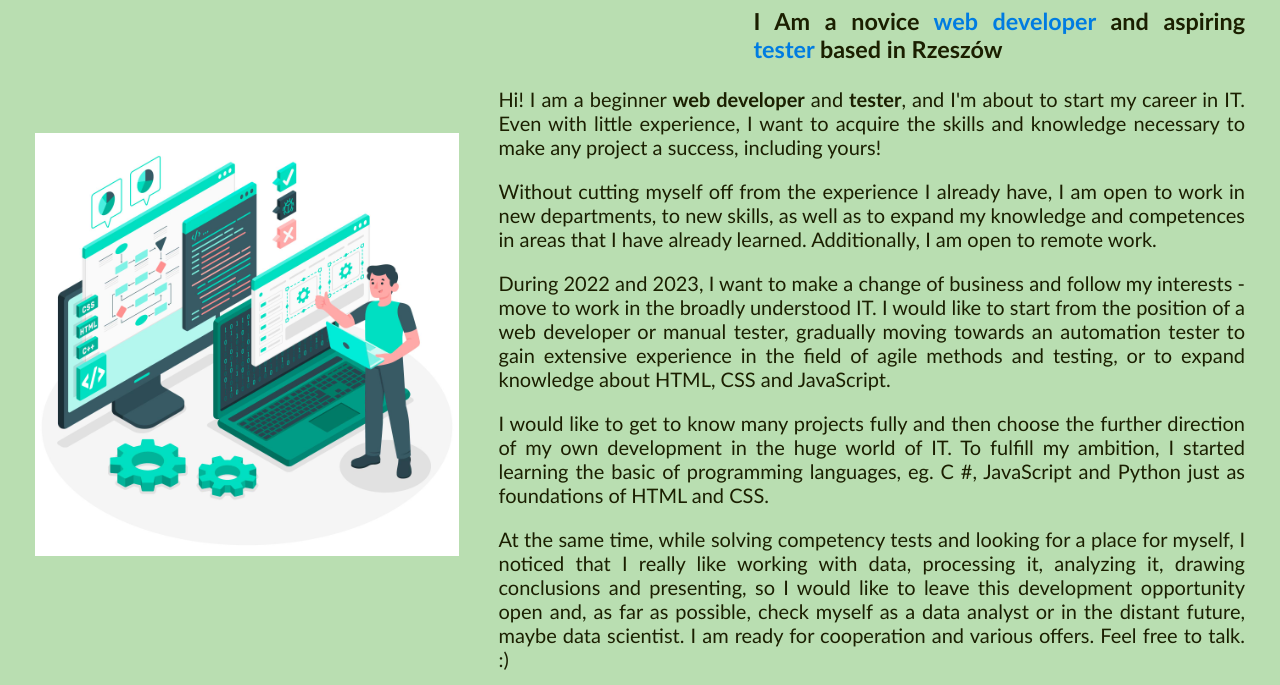
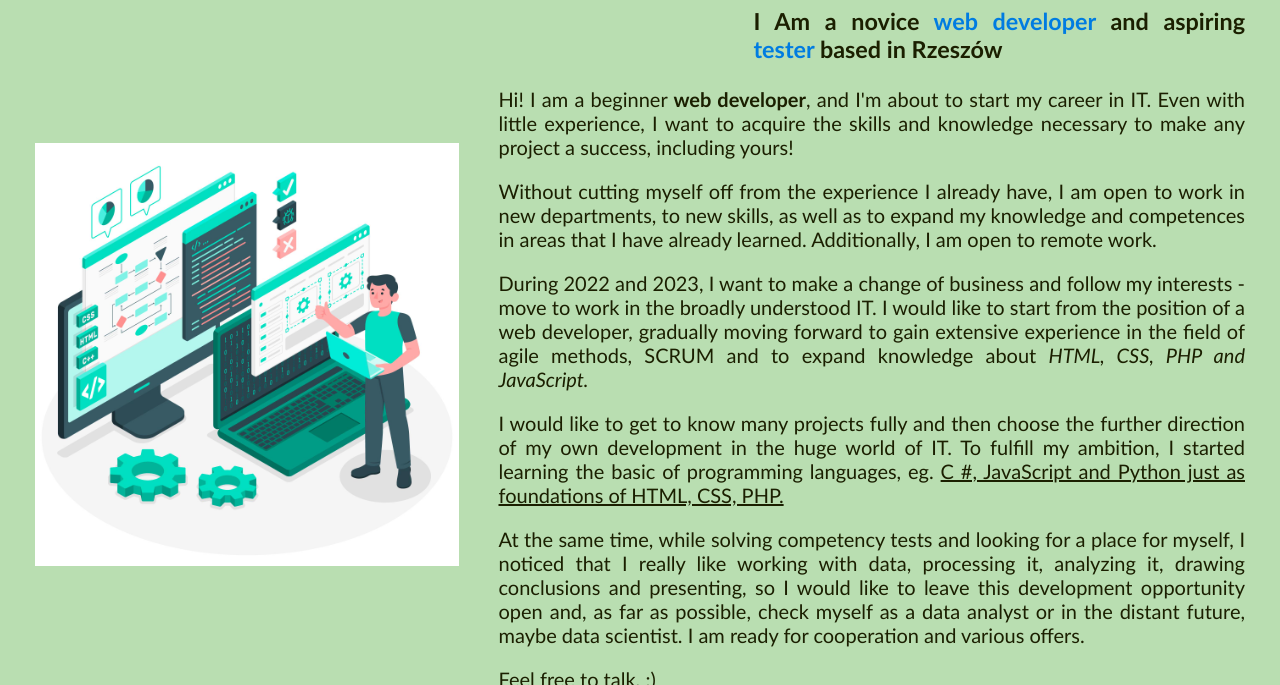
Before and after one commit to MatiMat8/Card, a plain HTML site: page index.html in a window 1280 px wide. Shown: the part 192-877 px from the top of the page. Drawn offline with Linux system fonts and the light colour scheme.

Commit message:
change p

```diff
--- a/index.html
+++ b/index.html
@@ -21,17 +21,23 @@
           <h2>About Me</h2>
           <h3 class="info-headline">I Am a novice <span>web developer</span> and aspiring <span>tester</span> based in Rzeszów</h3>
           <p>
-            Hi! I am a beginner <strong>web developer</strong> and <strong>tester</strong>, and I'm about to start my career in IT. Even with little experience, I&nbsp;want to acquire the skills and knowledge necessary to make any project a success, including yours!
+            Hi! I am a beginner <strong>web developer</strong>, and I'm about to start my career in IT. Even with little experience, I want to acquire the skills and knowledge necessary to make any project a success, including yours!
           </p>
           <p>
             Without cutting myself off from the experience I already have, I am open to work in new departments, to new skills, as well as to expand my knowledge and competences in areas that I have already learned. Additionally, I am open to remote work.
           </p>
           <p>
-            During 2022 and 2023, I want to make a change of business and follow my interests - move to work in the broadly understood IT. I would like to start from the position  of a web developer or manual tester, gradually moving towards an automation tester to gain extensive experience in the field of agile methods and testing, or to expand knowledge about HTML, CSS and JavaScript.
+            During 2022 and 2023, I want to make a change of business and follow my interests - move to work in the broadly understood IT. I would like to start from the position of a web developer, gradually moving forward to gain extensive experience in the field of agile methods, SCRUM and to expand knowledge about <em>HTML, CSS, PHP and JavaScript.</em>
+          </p>
           <p>
-            I would like to get to know many projects fully and then choose the further direction of my own development in the huge world of IT. To&nbsp;fulfill my ambition, I started learning the basic of programming languages, eg. C #, JavaScript and Python just as foundations of HTML and CSS.
+            I would like to get to know many projects fully and then choose the further direction of my own development in the huge world of IT. To fulfill my ambition, I started learning the basic of programming languages, eg. <u>C #, JavaScript and Python just as foundations of HTML, CSS, PHP.</u>
+          </p>
           <p>
-            At the same time, while solving competency tests and looking for a place for myself, I noticed that I really like working with data, processing it, analyzing it, drawing conclusions and presenting, so I would like to leave this development opportunity open and, as far as possible, check myself as a data analyst or in the distant future, maybe data scientist. I am ready for cooperation and various offers. Feel&nbsp;free to talk. :)</p>
+            At the same time, while solving competency tests and looking for a place for myself, I noticed that I really like working with data, processing it, analyzing it, drawing conclusions and presenting, so I would like to leave this development opportunity open and, as far as possible, check myself as a data analyst or in the distant future, maybe data scientist. I am ready for cooperation and various offers.
+          </p>
+          <p>
+            Feel&nbsp;free to talk. :)
+          </p>
 
           <!-- <img src="signature.png" alt="Signature" class="info-signature" />-->
 
```
